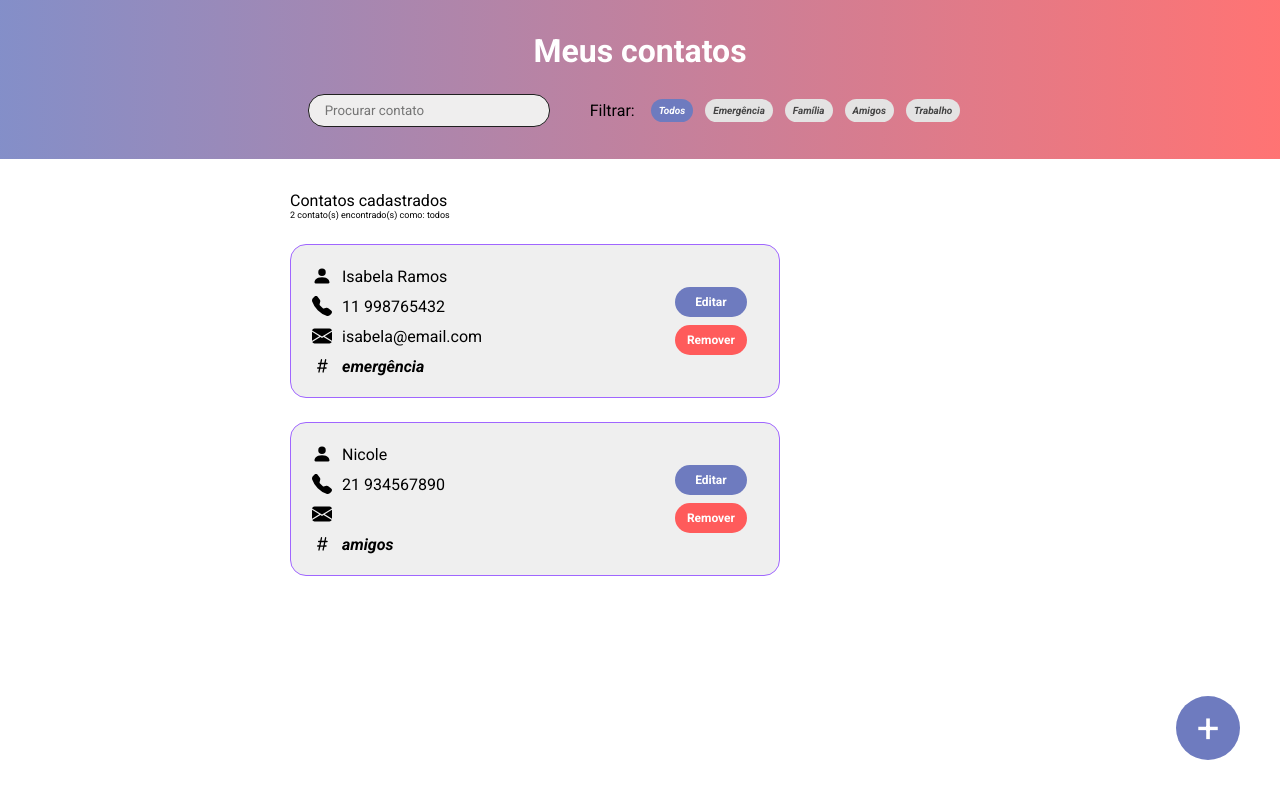
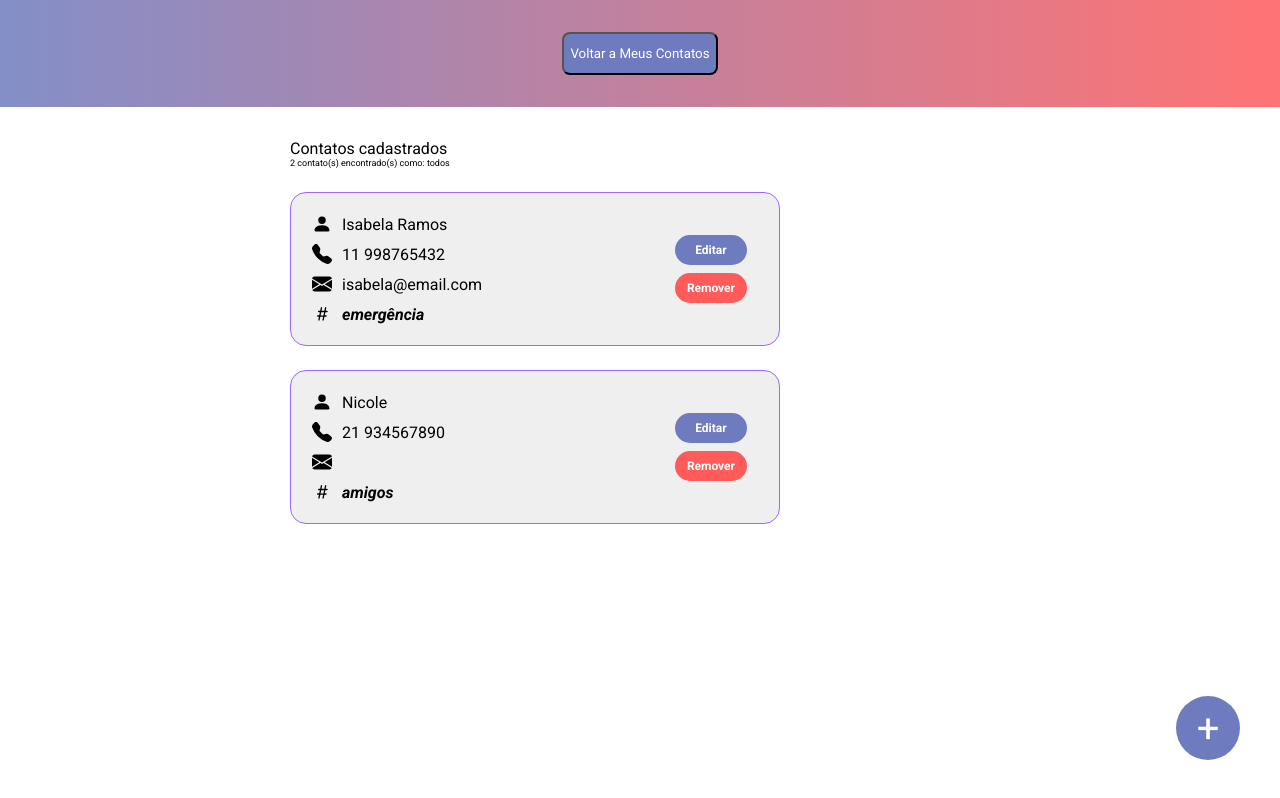
Before and after one commit to isabelaramoss/listacontatos_redux, a React (Create React App) app: page / in a window 1280 px wide. Built offline with nearby package versions, Linux system fonts and the light colour scheme.

Commit message:
arrumando filtragem por tags

```diff
--- a/src/containers/Header/index.tsx
+++ b/src/containers/Header/index.tsx
@@ -1,25 +1,49 @@
+import { useDispatch, useSelector } from 'react-redux'
+import { useNavigate } from 'react-router-dom'
 import FiltroCard from '../../components/FiltroCard'
 import FiltroTag from '../../components/FiltroTag'
 import * as S from './style'
+import { RootReducer } from '../../store'
+import { alterarTermo } from '../../store/reducers/filtro'
+import * as enums from '../../util/enums/Contatos'
 
-const Header = () => {
+type Props = {
+  mostrarFiltros: boolean
+}
+
+const Header = ({ mostrarFiltros }: Props) => {
+  const navigate = useNavigate()
+  const dispatch = useDispatch()
+  const { termo } = useSelector((state: RootReducer) => state.filtro)
+
   return (
+    <S.HeaderContainer>
+      {mostrarFiltros ? (
         <>
-      <S.HeaderContainer>
           <div>
             <S.Titulo>Meus contatos</S.Titulo>
           </div>
           <S.PesquisaContainer>
-          <S.Buscar type="text" placeholder="Procurar contato" />
+            <S.Buscar
+              type="text"
+              placeholder="Procurar contato"
+              value={termo}
+              onChange={(e) => dispatch(alterarTermo(e.target.value))}
+            />
             <FiltroCard />
-          <FiltroTag ativo legenda="Todos" />
-          <FiltroTag legenda="Emergência" />
+            <FiltroTag legenda="Todos" criterio="todos" />
+            <FiltroTag legenda="Emergência" valor={enums.Tag.EMERGENCIA} />
             <FiltroTag legenda="Família" />
             <FiltroTag legenda="Amigos" />
             <FiltroTag legenda="Trabalho" />
           </S.PesquisaContainer>
+        </>
+      ) : (
+        <S.BotaoVoltar onClick={() => navigate('/')}>
+          Voltar a Meus Contatos
+        </S.BotaoVoltar>
+      )}
     </S.HeaderContainer>
-    </>
   )
 }
 
--- a/src/containers/Header/style.ts
+++ b/src/containers/Header/style.ts
@@ -1,4 +1,5 @@
 import styled from 'styled-components'
+import variaveis from '../../styles/variaveis'
 
 export const HeaderContainer = styled.header`
   width: 100%;
@@ -46,3 +47,11 @@ export const Buscar = styled.input`
     margin: 0;
   }
 `
+
+export const BotaoVoltar = styled.button`
+  background-color: ${variaveis.roxo};
+  color: ${variaveis.branco};
+  padding: 12px 6px;
+  border-radius: 8px;
+  cursor: pointer;
+`
```
Lines whose indentation alone changed are shown as unchanged.
